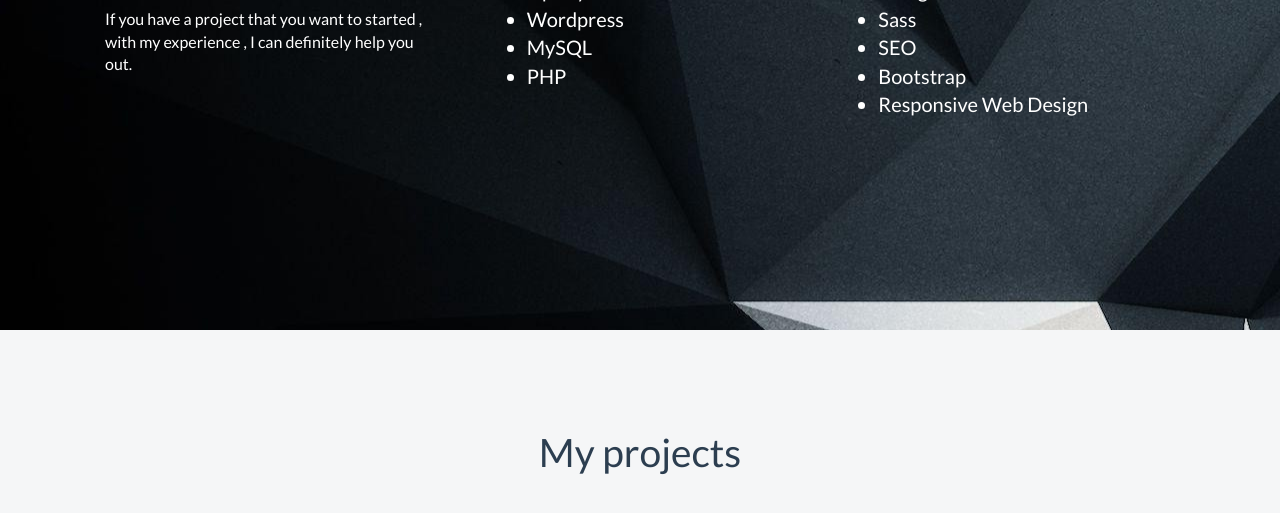
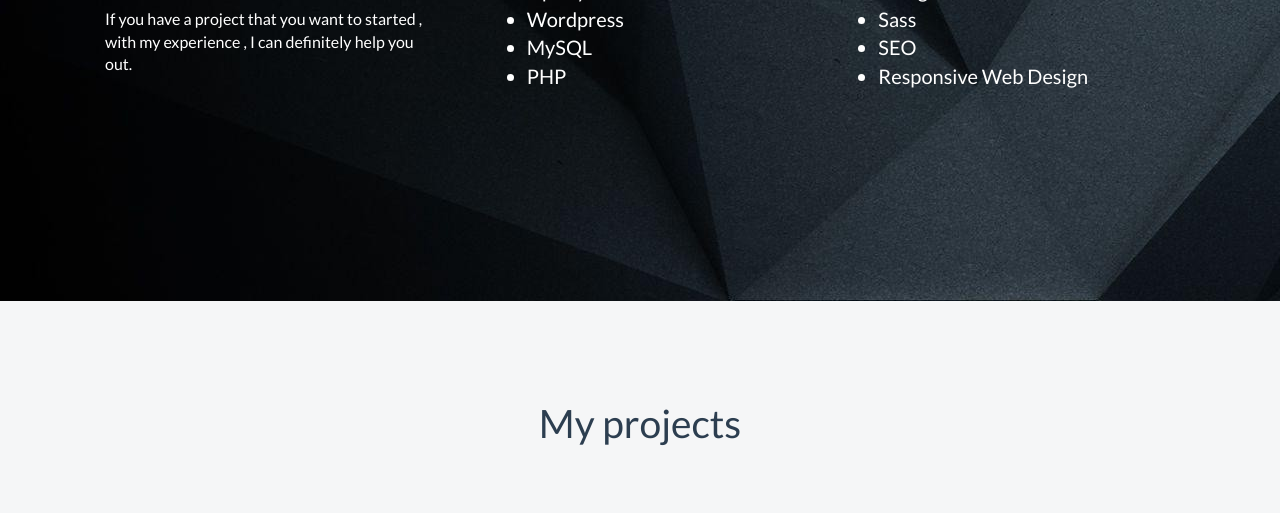
Before and after one commit to alvinLiu588950/introduction, a plain HTML site: page index.html in a window 1280 px wide. Shown: the part 1913-2426 px from the top of the page. Drawn offline with nearby package versions, Linux system fonts and the light colour scheme.

Commit message:
Update index.html

```diff
--- a/index.html
+++ b/index.html
@@ -94,7 +94,6 @@
                         <li>Design Pattern</li>
                         <li>Sass</li>
                         <li>SEO</li>
-                        <li>Bootstrap</li>
                         <li>Responsive Web Design</li>
                     </ul>
                 </div>
```
